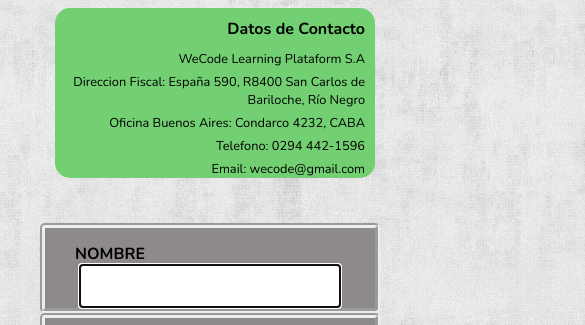
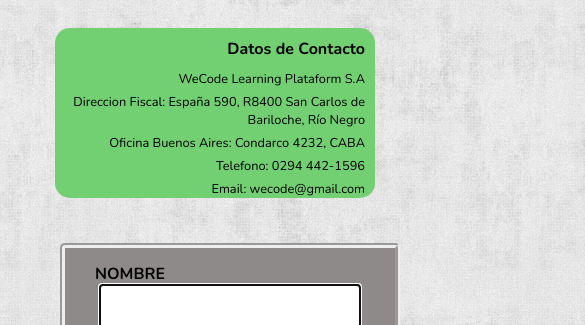
Before and after one commit to MelinaMiale/TP_ProgramacionWeb1, a plain HTML site: page contacto.html in a window 390 px wide. Shown: the part 519-844 px from the top of the page, 585 px wide, since content can reach past the window. Drawn offline with nearby package versions, Linux system fonts and the light colour scheme.

Commit message:
correcciones responsive para vista contacto

```diff
--- a/css/contacto.css
+++ b/css/contacto.css
@@ -162,18 +162,13 @@
   font-size: 1em;
 }
 
-@media screen and (max-width: 32em) {
+@media screen and (max-width: 47em) {
   h1 {
     font-size: 1.9em;
   }
-  body {
+  main {
     margin: 30px;
   }
-  /* .datos-empresa {
-    height: 120px;
-    width: 100%;
-    background-size: 100px;
-  } */
 
   .datos-empresa {
     text-align: end;
@@ -194,9 +189,10 @@
     padding-bottom: 5px;
   }
 
-  form{
-  align-self: left;
-}
+  form {
+    align-self: left;
+  }
+
   .name-lastname,
   .email-tel,
   .consulta {
@@ -206,19 +202,19 @@
   }
 
   .name-lastname div,
-  .email-tel div{
+  .email-tel div {
     display: flex;
     flex-direction: column;
     align-items: center;
     padding: 15px;
     width: 300px;
     margin: auto;
-    margin-left: -30px;
+    margin-left: -10px;
   }
 
   .name-lastname div > label,
   .email-tel div > label,
-  .consulta div > label{
+  .consulta div > label {
     width: 50%;
     align-self: left;
     margin: auto;
@@ -240,9 +236,7 @@
     border-style: groove;
     border-radius: 5px;
   }
-  /* .consulta div > label {
-    text-align: left;
-  } */
+
   .mapa {
     margin: auto;
   }
```
